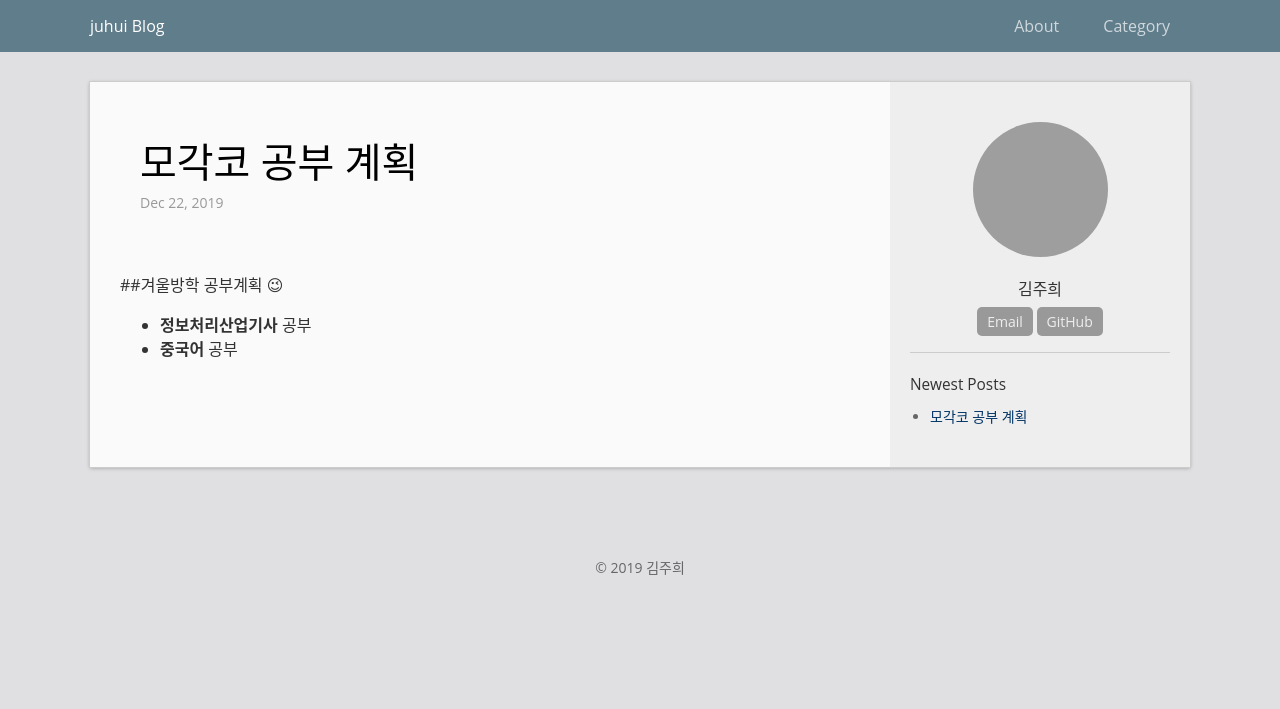
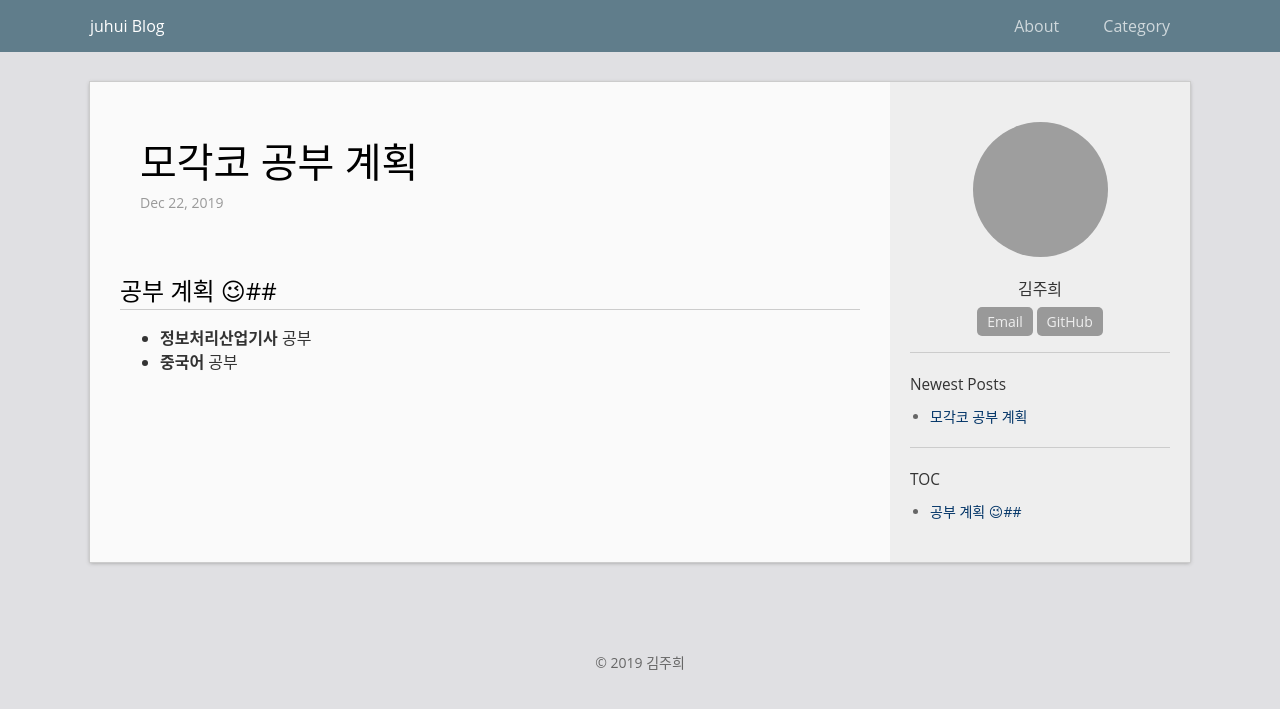
Before and after one commit to juhui-ui/juhui-ui.github.io, a Jekyll site: the page built from _posts/2014-12-30-welcome-to-jekyll.markdown, in a window 1280 px wide. Shown: the top 709 px of the page. Built offline with Jekyll 4.4.1, drawn with Linux system fonts in a browser that asks for light colours; emoji names are drawn with the system emoji font; grey boxes are pictures that could not be loaded.

Commit message:
Update 2014-12-30-welcome-to-jekyll.markdown

```diff
--- a/_posts/2014-12-30-welcome-to-jekyll.markdown
+++ b/_posts/2014-12-30-welcome-to-jekyll.markdown
@@ -6,7 +6,7 @@ categories: jekyll update
 permalink: /archivers/hello
 ---
 
-##겨울방학 공부계획 :wink:
+## 공부 계획 :wink:##
 
 
 * **정보처리산업기사** 공부
```
